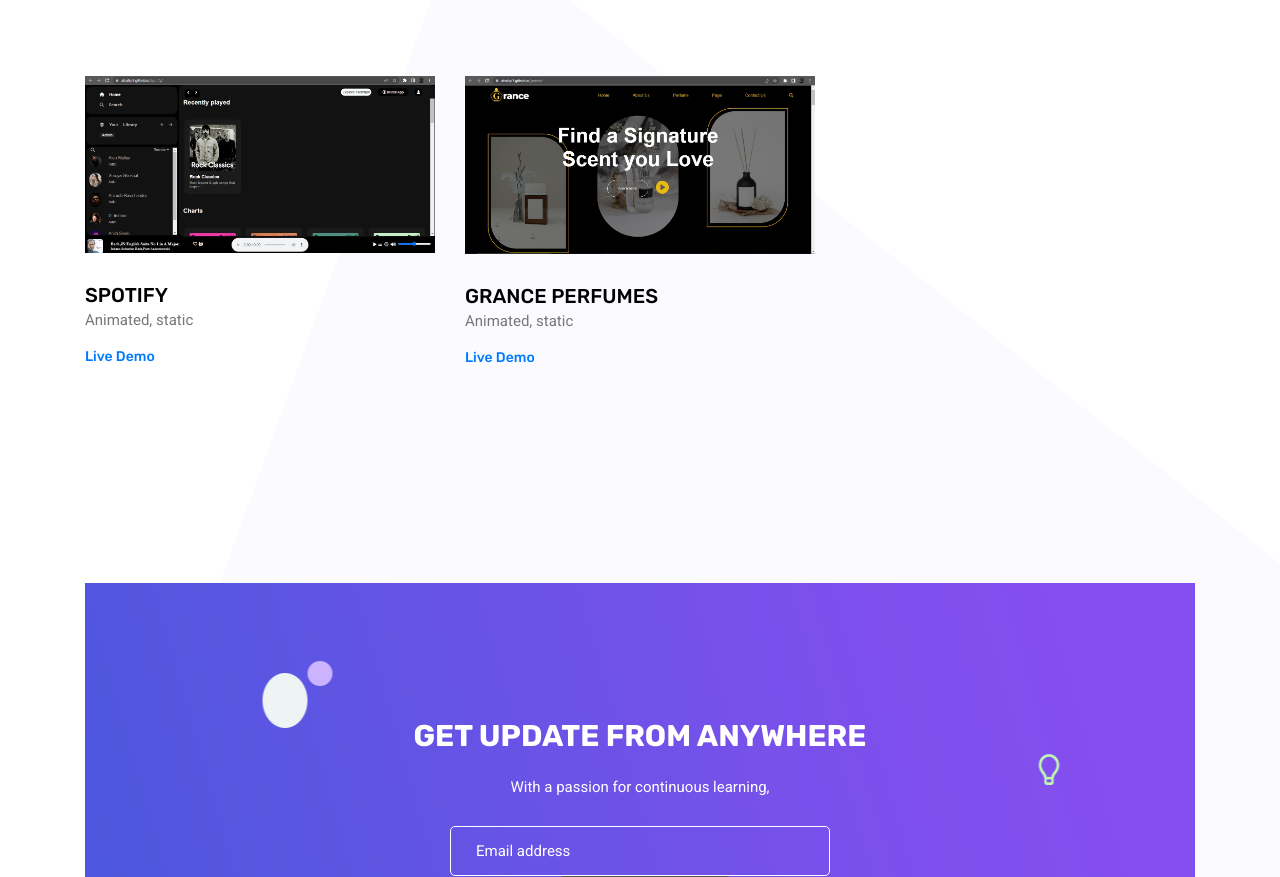
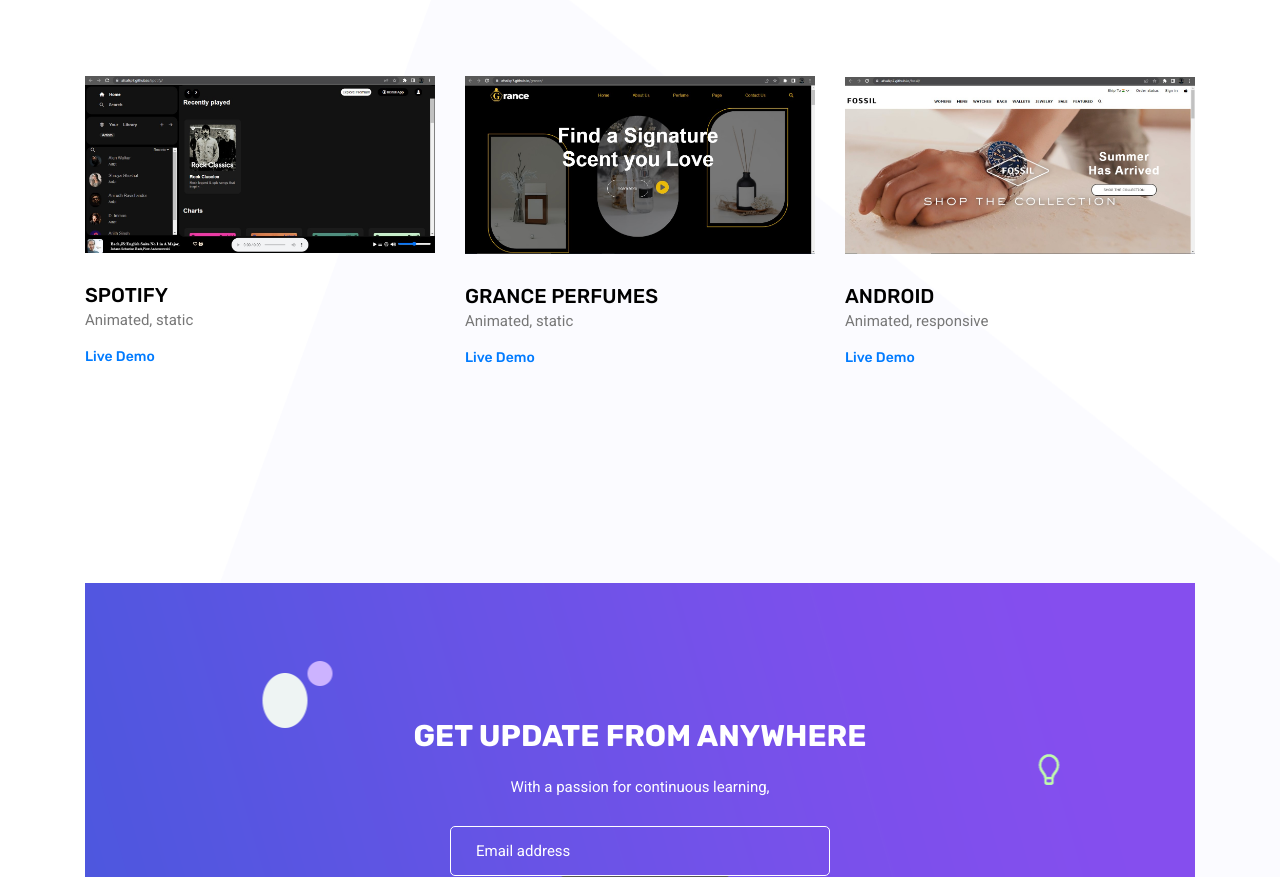
Before and after one commit to Afsalkp7/AfsalPortfolio, a plain HTML site: page index.html in a window 1280 px wide. Shown: the part 2818-3695 px from the top of the page. Drawn offline with Linux system fonts and the light colour scheme; some packages are replaced by stand-ins of ours.

Commit message:
Update index.html

```diff
--- a/index.html
+++ b/index.html
@@ -367,6 +367,34 @@
                 </div>
               </div>
             </div>
+	    <div class="col-lg-4 col-md-6 all latest">
+              <div class="portfolio_box">
+                <div class="single_portfolio">
+                  <img
+                    class="img-fluid w-100"
+                    src="img/portfolio/p3.jpg"
+                    alt=""
+                  />
+                  <div class="overlay"></div>
+                  <a href="img/portfolio/android.jpg" class="img-gal">
+                    <div class="icon">
+                      <span class="lnr lnr-cross"></span>
+                    </div>
+                  </a>
+                </div>
+                <div class="short_info">
+                  <h4>
+                    <a href="https://afsalkp7.github.io/fossil/"
+                      >Android</a
+                    >
+                  </h4>
+                  <p>Animated, responsive</p>
+                  <h6>
+                    <a href="https://afsalkp7.github.io/android/">Live Demo</a>
+                  </h6>
+                </div>
+              </div>
+            </div>
           </div>
         </div>
       </div>
```
